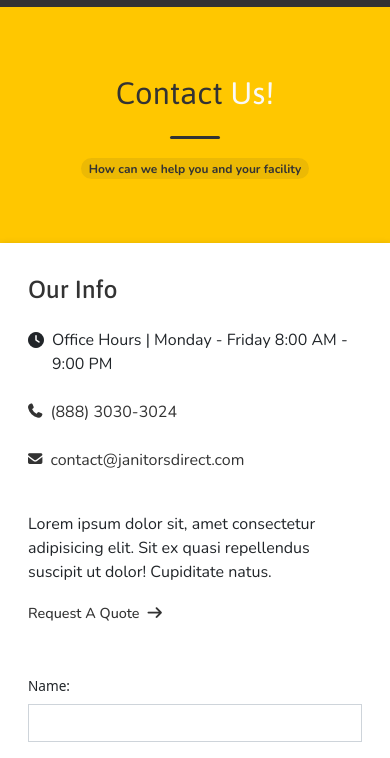
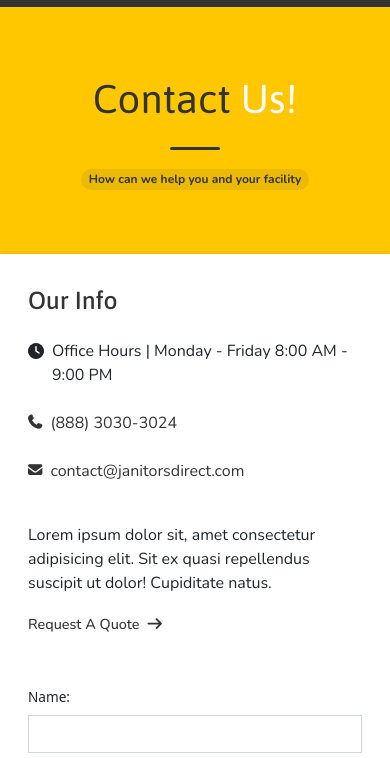
Before and after one commit to stephenleachman/janitors_direct_llc, a website: page contact.html in a window 390 px wide. Shown: the part 53-811 px from the top of the page. Drawn offline with nearby package versions, Linux system fonts and the light colour scheme.

Commit message:
Update mobal font size

```diff
--- a/contact.html
+++ b/contact.html
@@ -63,7 +63,7 @@
    <section id="contact_hero">
       <div class="container">
          <div class="row d-flex justify-content-center">
-               <div class="col-7">
+               <div class="col-md-7">
                   <h2 class="display-5 text-dark text-center">
                      Contact <span class="text-secondary">Us!</span>
                   </h2>
--- a/scss/components/_topography.scss
+++ b/scss/components/_topography.scss
@@ -83,3 +83,8 @@ a {
         font-size: 0.9rem;
     }
 }
+@include media-breakpoint-down(md) {
+   .display-5 {
+      font-size: 2.5rem;
+      }
+}
```
Also changed, not shown: request-a-quote.html (+1 -1 lines), resource.template.html (+1 -1 lines), resources.html (+1 -1 lines), assets/css/style.css, 1 other file.
